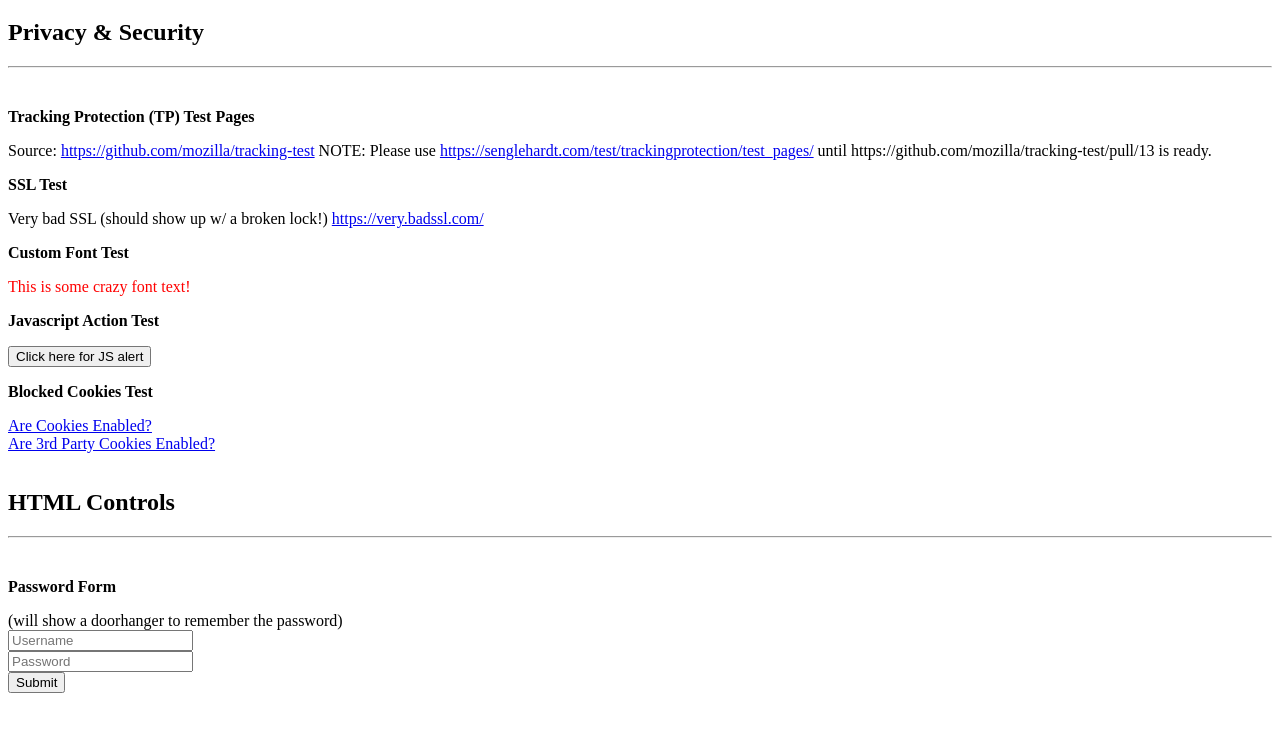
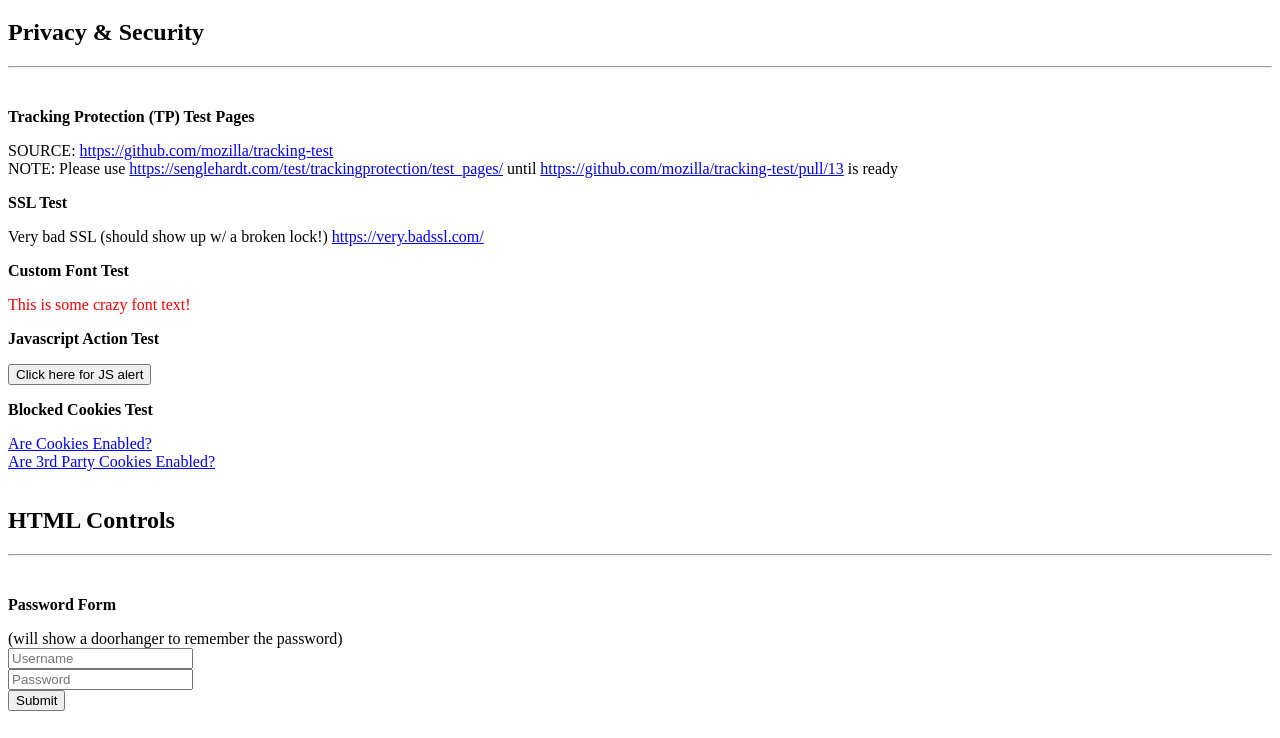
Before and after one commit to rpappalax/testapp2, a plain HTML site: page index.html in a window 1280 px wide. Shown: the part 61-799 px from the top of the page. Drawn offline with Linux system fonts and the light colour scheme; some packages are replaced by stand-ins of ours; a web font is replaced by a local one.

Commit message:
fix ETP pages

```diff
--- a/index.html
+++ b/index.html
@@ -36,8 +36,8 @@ function myFunction() {
 
   <section>
       <p class="header">Tracking Protection (TP) Test Pages</p>
-      Source: <a href="https://github.com/mozilla/tracking-test">https://github.com/mozilla/tracking-test</a>
-      NOTE: Please use <a href="https://senglehardt.com/test/trackingprotection/test_pages/">https://senglehardt.com/test/trackingprotection/test_pages/</a> until https://github.com/mozilla/tracking-test/pull/13 is ready.
+      SOURCE: <a href="https://github.com/mozilla/tracking-test">https://github.com/mozilla/tracking-test</a><br>
+      NOTE: Please use <a href="https://senglehardt.com/test/trackingprotection/test_pages/">https://senglehardt.com/test/trackingprotection/test_pages/</a> until <a href="https://github.com/mozilla/tracking-test/pull/13">https://github.com/mozilla/tracking-test/pull/13</a> is ready
 
 
       <p class="header">SSL Test</p>
```
